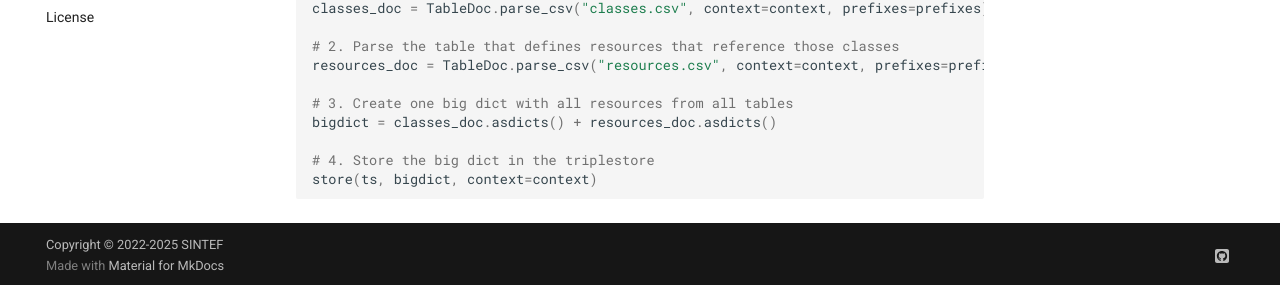
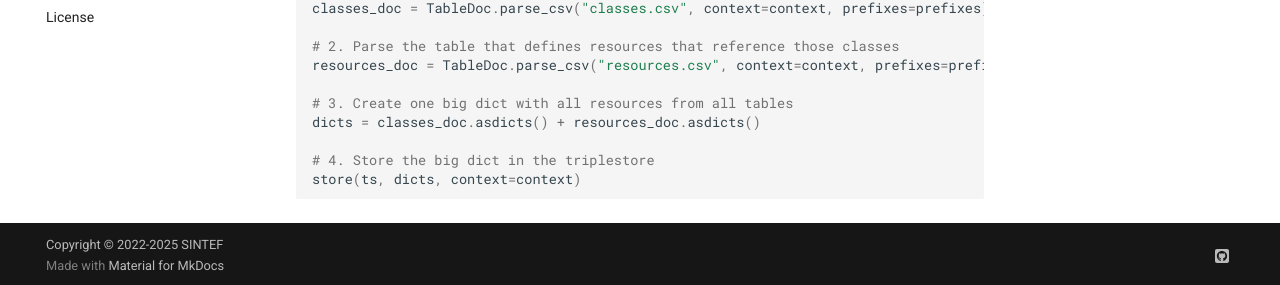
Before and after one commit to EMMC-ASBL/tripper, an MkDocs documentation site: the page built from docs/datadoc/customisation.md, in a window 1280 px wide and 900 px high, scrolled down 7053 px. Shown: the part 612-897 px from the top of the window. Built offline with MkDocs 1.6.1 and Material for MkDocs 9.7.7, drawn with Linux system fonts in a browser that asks for light colours; comment, search, counter and statistics services are not loaded; the version menu is left out.

Commit message:
name change per review

````diff
--- a/docs/datadoc/customisation.md
+++ b/docs/datadoc/customisation.md
@@ -336,10 +336,10 @@ classes_doc = TableDoc.parse_csv("classes.csv", context=context, prefixes=prefix
 resources_doc = TableDoc.parse_csv("resources.csv", context=context, prefixes=prefixes)
 
 # 3. Create one big dict with all resources from all tables
-bigdict = classes_doc.asdicts() + resources_doc.asdicts()
+dicts = classes_doc.asdicts() + resources_doc.asdicts()
 
 # 4. Store the big dict in the triplestore
-store(ts, bigdict, context=context)
+store(ts, dicts, context=context)
 ```
 
 
````
